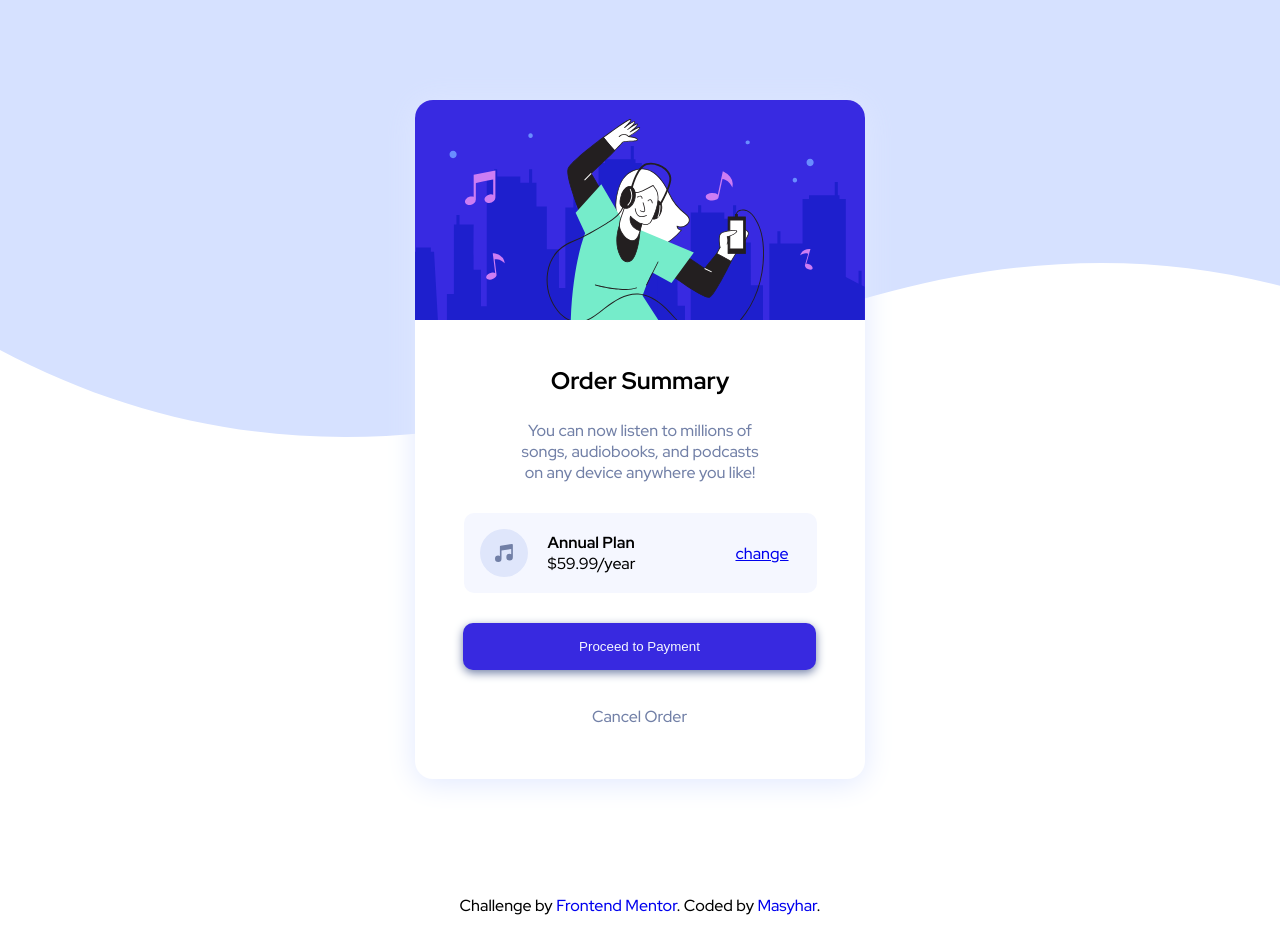
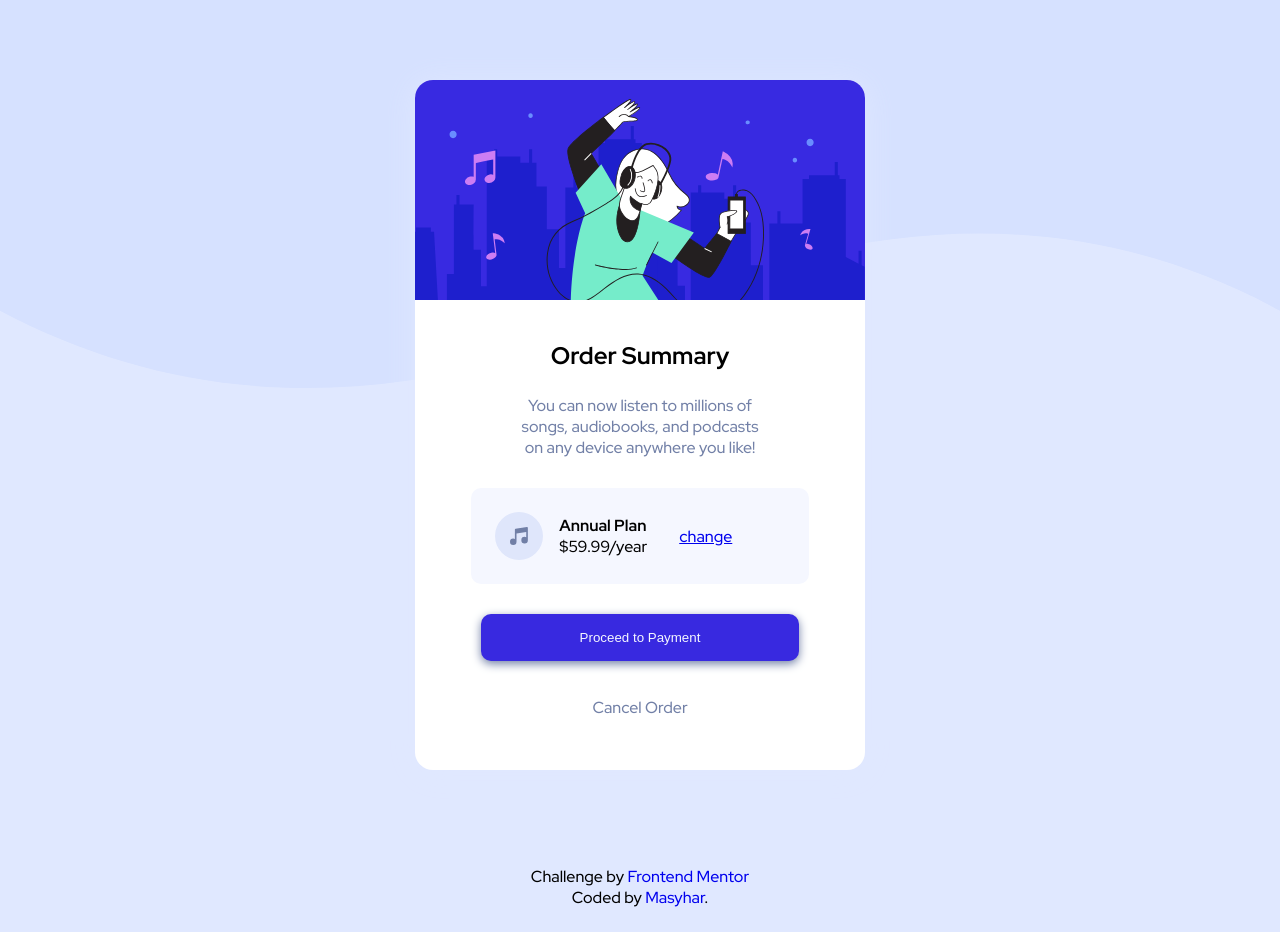
Before and after one commit to mymasyhar/order-summary-card, a plain HTML site: page index.html in a window 1280 px wide. Drawn offline with Linux system fonts and the light colour scheme.

Commit message:
fix some issues about responsibility

```diff
--- a/app/css/style.css
+++ b/app/css/style.css
@@ -17,15 +17,23 @@
 body {
   font-family: 'Red Hat Display', sans-serif;
   font-size: 1rem;
-  background-image: url('../images/pattern-background-mobile.svg');
+  background-image: url('../images/pattern-background-desktop.svg');
   background-repeat: no-repeat;
+  background-size: contain;
+  min-height: 100vh;
+  display: flex;
+  flex-direction: column;
+  align-items: center;
+  justify-content: center;
+  background-color: #e0e8ff;
 }
 
 .card__container {
   background-color: #fff;
+  width: 100%;
   max-width: 20rem;
   border-radius: 1.125rem;
-  margin: 6.25rem auto;
+  margin: 5rem auto;
   padding-bottom: 3.25rem;
   box-shadow: 0px 4px 30px var(--color-pale-blue);
 }
@@ -33,7 +41,8 @@ body {
 .card__container img {
   border-top-left-radius: 1.125rem;
   border-top-right-radius: 1.125rem;
-  max-width: 20rem;;
+  width: 100%;
+  display: block;
 }
 
 .card__container h2{
@@ -57,16 +66,21 @@ body {
 .card__plan {
   display: flex;
   background-color: var(--color-very-pale-blue);
-  padding: 1rem;
+  padding: 1.5rem;
+  justify-content: flex-start;
   align-items: center;
-  max-width: 17.5rem;
+  width: 90%;
   border-radius: 0.625rem;
   margin: 1.875rem auto;
-  gap: 1.25rem;
+  gap: 1rem;
 }
 
 .card__info {
-  margin-right: 1rem;
+  margin-right: 1.5rem;
+}
+
+.card__plan img {
+  width: 3rem;
 }
 
 .card__button--group {
@@ -75,7 +89,8 @@ body {
 }
 
 .card__button--group button {
-  width: 17.5rem;
+  width: 100%;
+  max-width: 90%;
   border: none;
   padding: 1rem;
   margin-bottom: 2.25rem;
@@ -84,6 +99,7 @@ body {
   color: var(--color-very-pale-blue);
   cursor: pointer;
   box-shadow: 0 3px 10px var(--color-desaturated-blue);
+  transition: all 0.2s;
 }
 
 .card__button--group button:hover{
@@ -94,6 +110,7 @@ body {
   color: var(--color-desaturated-blue);
   font-weight: 500;
   text-decoration: none;
+  transition: all 0.2s;
 }
 
 .card__button--group a:hover {
@@ -109,6 +126,7 @@ footer {
 
 footer p>a {
   text-decoration: none;
+  transition: all 0.2s;
 }
 
 /* responsive rules */
@@ -128,15 +146,15 @@ footer p>a {
   }
 
   .card__plan{
-    max-width: 22.0625rem;
+    max-width: 75%;
   }
 
   .card__info {
-    margin-right: 5rem;
+    margin-right: 1rem;
   }
 
   .card__button--group{
-    max-width: 22.0625rem;
+    max-width: 100%;
     margin: 0 3rem;
   }
 
--- a/index.html
+++ b/index.html
@@ -10,14 +10,14 @@
     <title>Frontend Mentor | Order summary card</title>
   </head>
   <body>
-  <div class="card__container">
+    <main class="card__container">
       <img src="app/images/illustration-hero.svg" alt="img-hero">
 
       <h2>Order Summary</h2>
       <p>You can now listen to millions of songs, audiobooks, and podcasts on any device anywhere you like!</p>
 
       <div class="card__plan">
-      <img src="app/images/icon-music.svg" alt="icon-music">
+        <img src="app/images/icon-music.svg" alt="icon-music" aria-hidden="true">
 
         <div class="card__info">
           <p><strong>Annual Plan</strong></p>
@@ -32,11 +32,11 @@
         <a href="#">Cancel Order</a>
       </div>
 
-  </div>
+    </main>
 
     <footer>
-    <p>Challenge by <a href="https://www.frontendmentor.io?ref=challenge" target="_blank">Frontend Mentor</a>.
-      Coded by <a href="https://github.com/mymasyhar">Masyhar</a>.</p>
+      <p>Challenge by <a href="https://www.frontendmentor.io?ref=challenge" target="_blank">Frontend Mentor</a></p>
+      <p>Coded by <a href="https://github.com/mymasyhar">Masyhar</a>.</p>
     </footer>
   </body>
 </html>
```
Lines whose indentation alone changed are shown as unchanged.
